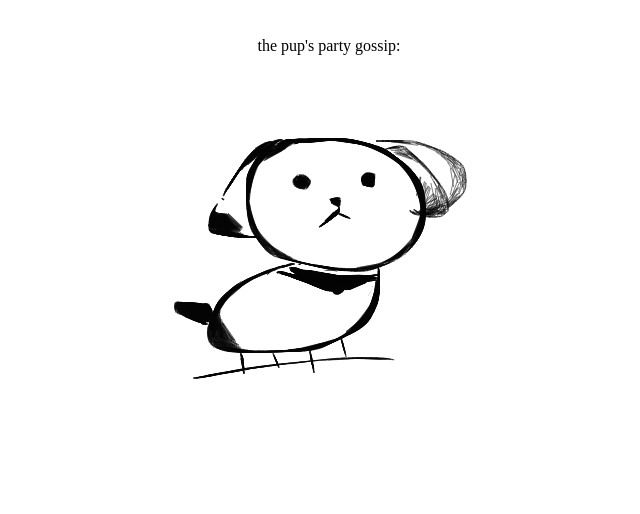
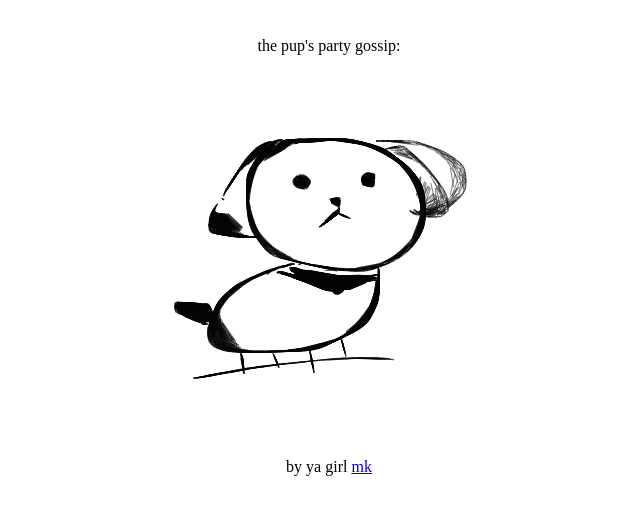
Before and after one commit to mkarroqe/woof, a plain HTML site: page index.html in a window 1280 px wide. Shown: the whole page, without its empty margins (311-951 px from the left). Drawn offline with Linux system fonts and the light colour scheme.

Commit message:
Update index.html

```diff
--- a/index.html
+++ b/index.html
@@ -192,6 +192,7 @@ also please don't sue me I named some brands but they're obviously not mine and
 		<div id="box">
 
 		</div>
-
+		<br /><br />
+		<div>by ya girl <a href="http://mkarroqe.co">mk</a></div>
 	</body>
 </html>
```
